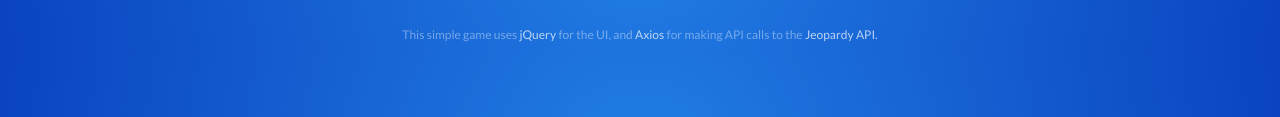
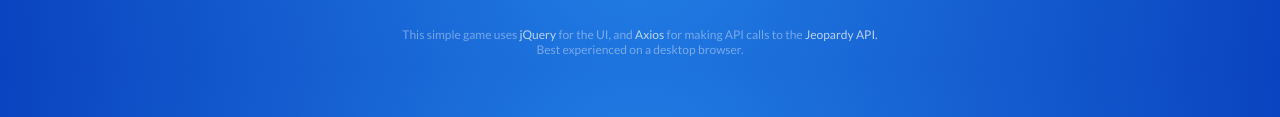
Before and after one commit to charleskantz/jeopardy-game, a plain HTML site: page index.html in a window 1280 px wide. Shown: the part 180-297 px from the top of the page. Drawn offline with nearby package versions, Linux system fonts and the light colour scheme.

Commit message:
adding footer text

```diff
--- a/index.html
+++ b/index.html
@@ -17,7 +17,8 @@
     <div id="table-container"></div> <!-- div container that game board will populate -->
     <footer>
       <div>
-        This simple game uses <a class="footer-link" href="https://jquery.com/">jQuery</a> for the UI, and <a class="footer-link" href="https://flaviocopes.com/axios/" >Axios</a> for making API calls to the <a class="footer-link" href="https://jservice.io/">Jeopardy API.</a>
+        This simple game uses <a class="footer-link" href="https://jquery.com/">jQuery</a> for the UI, and <a class="footer-link" href="https://flaviocopes.com/axios/" >Axios</a> for making API calls to the <a class="footer-link" href="https://jservice.io/">Jeopardy API.</a><br />
+        Best experienced on a desktop browser.
       </div>
     </footer>
     <!-- script loading -->
```
